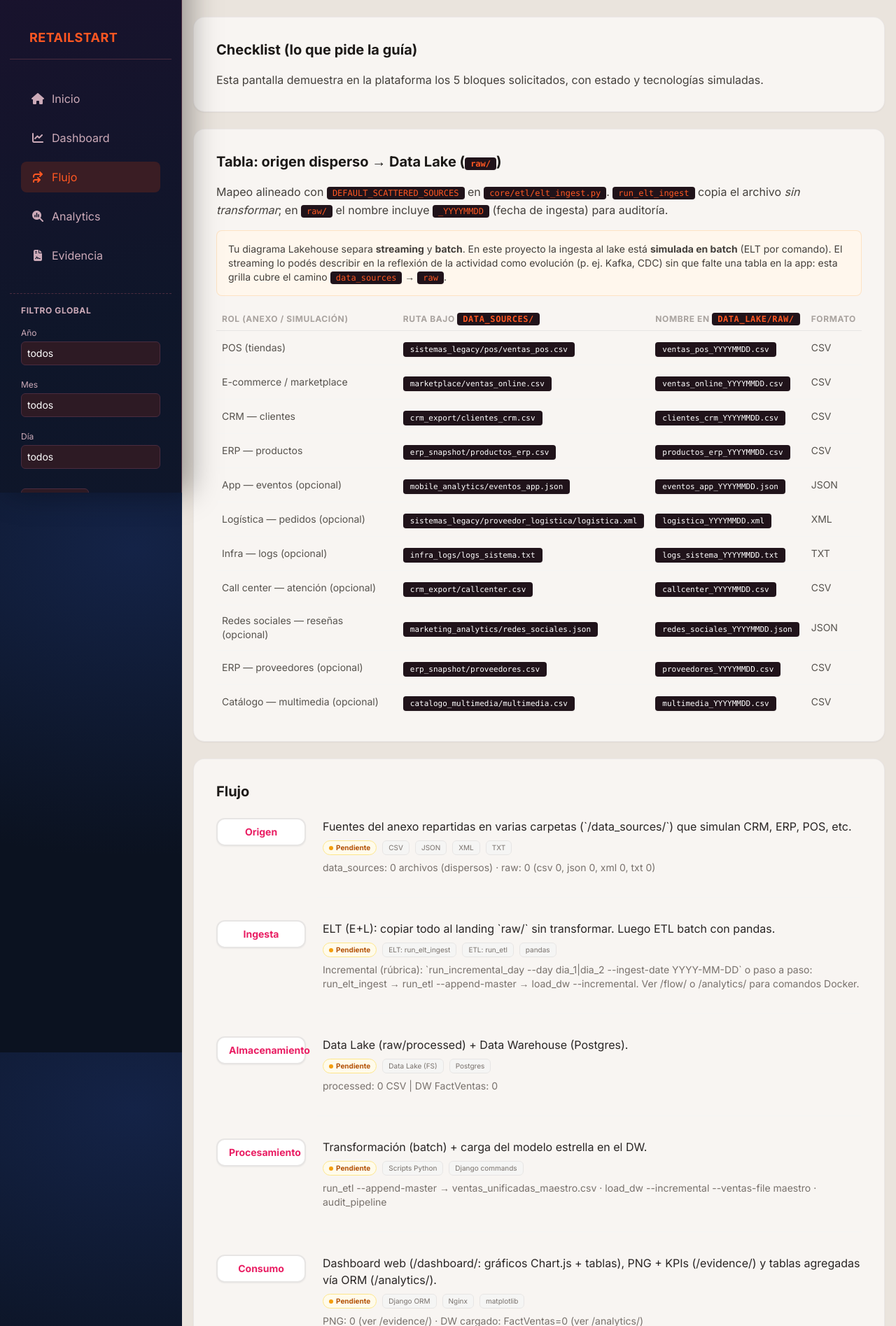
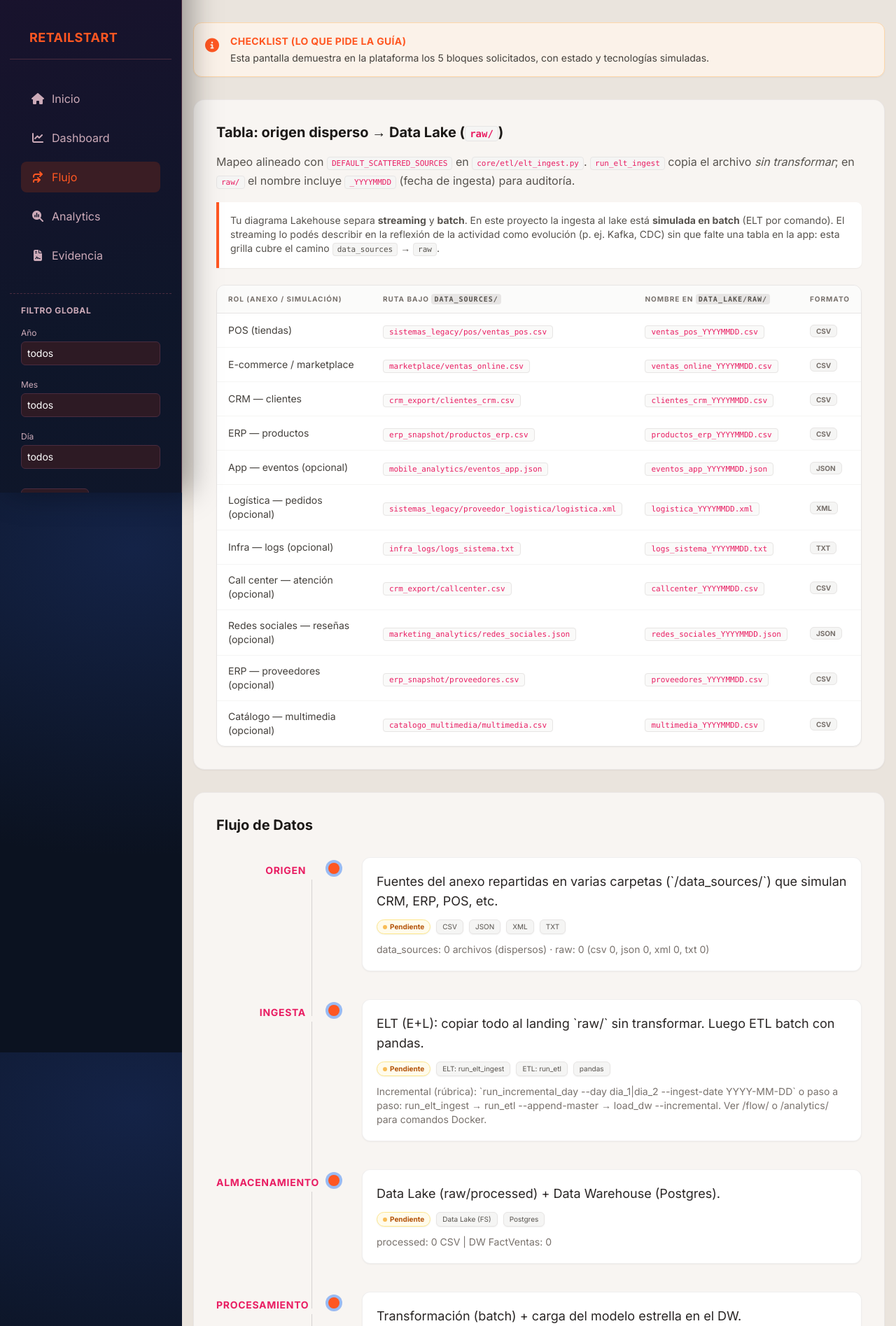
Before and after one commit to Tornadusk/RetailStart, a Django app: page /flow/ in a window 1280 px wide. Shown: the part 96-1991 px from the top of the page at 70% size. Run offline with Django 5.2, Linux system fonts and the light colour scheme; data that the repository does not hold is empty; some libraries are stand-ins or nearby versions.

Commit message:
cambios en css

```diff
--- a/backend/templates/core/flow.html
+++ b/backend/templates/core/flow.html
@@ -11,51 +11,61 @@
   <body class="appShell">
     {% include "core/includes/site_sidebar.html" %}
     <div class="appShell__main bg-bone-darker font-sans text-stone-700 min-h-screen">
-    <main class="container">
-      <header class="header">
-        <h1 class="title font-bold tracking-tight text-3xl text-stone-900 mb-2">Flujo completo</h1>
+    <main class="container py-8 max-w-6xl mx-auto">
+      <header class="mb-8">
+        <h1 class="font-bold tracking-tight text-3xl text-stone-900 mb-2">Flujo completo</h1>
         <p class="text-sm text-stone-500 font-medium mb-6">
           Origen &rarr; ELT (a raw) &rarr; ETL (a processed) &rarr; DW &rarr; consumo
         </p>
         {% include "core/includes/site_quick_nav.html" %}
       </header>
 
-      <section class="bg-bone-light border border-stone-300/40 rounded-2xl shadow-sm p-8 mb-6">
-        <h2 class="text-xl font-bold text-stone-900 mb-4">Checklist (lo que pide la guía)</h2>
-        <p class="text-stone-700 leading-relaxed">
+      <!-- Banner Informativo -->
+      <div class="bg-orange-50/80 border border-orange-200 rounded-xl p-4 mb-8 flex items-start gap-4 shadow-sm">
+        <i class="fa-solid fa-circle-info text-mars-accent text-xl mt-0.5"></i>
+        <div>
+          <h2 class="text-sm font-bold text-mars-accent mb-1 uppercase tracking-wide">Checklist (lo que pide la guía)</h2>
+          <p class="text-stone-700 text-sm">
             Esta pantalla demuestra en la plataforma los 5 bloques solicitados, con estado y tecnologías simuladas.
           </p>
-      </section>
+        </div>
+      </div>
 
-      <section class="bg-bone-light border border-stone-300/40 rounded-2xl shadow-sm p-8 mb-6">
-        <h2 class="text-xl font-bold text-stone-900 mb-4">Tabla: origen disperso &rarr; Data Lake (<code class="bg-mars-sidebar text-mars-accent font-mono text-xs px-2 py-0.5 rounded shadow-sm">raw/</code>)</h2>
-        <p class="text-stone-700 leading-relaxed mb-4">
-          Mapeo alineado con <code class="bg-mars-sidebar text-mars-accent font-mono text-xs px-2 py-0.5 rounded shadow-sm">DEFAULT_SCATTERED_SOURCES</code> en <code class="bg-mars-sidebar text-mars-accent font-mono text-xs px-2 py-0.5 rounded shadow-sm">core/etl/elt_ingest.py</code>.
-          <code class="bg-mars-sidebar text-mars-accent font-mono text-xs px-2 py-0.5 rounded shadow-sm">run_elt_ingest</code> copia el archivo <em>sin transformar</em>; en <code class="bg-mars-sidebar text-mars-accent font-mono text-xs px-2 py-0.5 rounded shadow-sm">raw/</code> el nombre incluye
-          <code class="bg-mars-sidebar text-mars-accent font-mono text-xs px-2 py-0.5 rounded shadow-sm">_YYYYMMDD</code> (fecha de ingesta) para auditoría.
+      <!-- Sección Tabla -->
+      <section class="bg-bone-light border border-stone-300/40 rounded-2xl shadow-sm p-6 md:p-8 mb-8">
+        <h2 class="text-xl font-bold text-stone-900 mb-4">Tabla: origen disperso &rarr; Data Lake (<code class="bg-stone-100 text-mars-secondary border border-stone-200 font-mono text-sm px-1.5 py-0.5 rounded">raw/</code>)</h2>
+
+        <p class="text-stone-600 leading-relaxed mb-4 text-sm md:text-base">
+          Mapeo alineado con <code class="bg-stone-100 text-mars-secondary border border-stone-200 font-mono text-[11px] px-1.5 py-0.5 rounded">DEFAULT_SCATTERED_SOURCES</code> en <code class="bg-stone-100 text-mars-secondary border border-stone-200 font-mono text-[11px] px-1.5 py-0.5 rounded">core/etl/elt_ingest.py</code>.
+          <code class="bg-stone-100 text-mars-secondary border border-stone-200 font-mono text-[11px] px-1.5 py-0.5 rounded">run_elt_ingest</code> copia el archivo <em>sin transformar</em>; en <code class="bg-stone-100 text-mars-secondary border border-stone-200 font-mono text-[11px] px-1.5 py-0.5 rounded">raw/</code> el nombre incluye
+          <code class="bg-stone-100 text-mars-secondary border border-stone-200 font-mono text-[11px] px-1.5 py-0.5 rounded">_YYYYMMDD</code> (fecha de ingesta) para auditoría.
         </p>
-        <div class="bg-orange-50 border border-orange-200/60 rounded-lg p-4 text-sm text-stone-700 mb-6">
+
+        <div class="bg-white border-l-4 border-mars-accent rounded-r-lg p-4 text-sm text-stone-600 mb-6 shadow-sm">
           Tu diagrama Lakehouse separa <strong>streaming</strong> y <strong>batch</strong>. En este proyecto la ingesta al lake está
           <strong>simulada en batch</strong> (ELT por comando). El streaming lo podés describir en la reflexión de la actividad como evolución
-          (p. ej. Kafka, CDC) sin que falte una tabla en la app: esta grilla cubre el camino <code class="bg-mars-sidebar text-mars-accent font-mono text-xs px-2 py-0.5 rounded shadow-sm">data_sources</code> &rarr; <code class="bg-mars-sidebar text-mars-accent font-mono text-xs px-2 py-0.5 rounded shadow-sm">raw</code>.
+          (p. ej. Kafka, CDC) sin que falte una tabla en la app: esta grilla cubre el camino <code class="bg-stone-100 text-stone-600 border border-stone-200 font-mono text-[11px] px-1.5 py-0.5 rounded">data_sources</code> &rarr; <code class="bg-stone-100 text-stone-600 border border-stone-200 font-mono text-[11px] px-1.5 py-0.5 rounded">raw</code>.
         </div>
-        <div class="overflow-x-auto">
-          <table class="w-full text-left border-collapse">
-            <thead>
+
+        <div class="border border-stone-200 rounded-xl overflow-x-auto bg-white shadow-sm">
+          <table class="w-full text-left border-collapse min-w-[600px]">
+            <thead class="bg-stone-50/80 border-b border-stone-200">
               <tr>
-                <th class="text-xs font-bold uppercase tracking-wider text-stone-400 border-b border-stone-200 pb-2 px-2">Rol (anexo / simulación)</th>
-                <th class="text-xs font-bold uppercase tracking-wider text-stone-400 border-b border-stone-200 pb-2 px-2">Ruta bajo <code class="bg-mars-sidebar text-mars-accent font-mono text-xs px-2 py-0.5 rounded shadow-sm">data_sources/</code></th>
-                <th class="text-xs font-bold uppercase tracking-wider text-stone-400 border-b border-stone-200 pb-2 px-2">Nombre en <code class="bg-mars-sidebar text-mars-accent font-mono text-xs px-2 py-0.5 rounded shadow-sm">data_lake/raw/</code></th>
-                <th class="text-xs font-bold uppercase tracking-wider text-stone-400 border-b border-stone-200 pb-2 px-2">Formato</th>
+                <th class="text-[10px] font-bold uppercase tracking-widest text-stone-500 py-3 px-4">Rol (anexo / simulación)</th>
+                <th class="text-[10px] font-bold uppercase tracking-widest text-stone-500 py-3 px-4">Ruta bajo <code class="bg-stone-200 text-stone-600 font-mono text-[10px] px-1 py-0.5 rounded">data_sources/</code></th>
+                <th class="text-[10px] font-bold uppercase tracking-widest text-stone-500 py-3 px-4">Nombre en <code class="bg-stone-200 text-stone-600 font-mono text-[10px] px-1 py-0.5 rounded">data_lake/raw/</code></th>
+                <th class="text-[10px] font-bold uppercase tracking-widest text-stone-500 py-3 px-4">Formato</th>
               </tr>
             </thead>
-            <tbody>
+            <tbody class="divide-y divide-stone-100">
               {% for row in lake_route_rows %}
-                <tr class="border-b border-stone-100 last:border-0 hover:bg-stone-50/50 transition-colors">
-                  <td class="py-3 px-2 text-sm text-stone-600">{{ row.rol }}</td>
-                  <td class="py-3 px-2"><code class="bg-mars-sidebar text-white font-mono text-[11px] px-2.5 py-1 rounded shadow-sm">{{ row.sources_path }}</code></td>
-                  <td class="py-3 px-2"><code class="bg-mars-sidebar text-white font-mono text-[11px] px-2.5 py-1 rounded shadow-sm">{{ row.raw_landing }}</code></td>
-                  <td class="py-3 px-2 text-sm text-stone-600">{{ row.formato }}</td>
+                <tr class="hover:bg-orange-50/30 transition-colors">
+                  <td class="py-3 px-4 text-sm text-stone-700 font-medium">{{ row.rol }}</td>
+                  <td class="py-3 px-4"><code class="bg-stone-50 text-mars-secondary border border-stone-200 font-mono text-[11px] px-2 py-0.5 rounded">{{ row.sources_path }}</code></td>
+                  <td class="py-3 px-4"><code class="bg-stone-50 text-mars-secondary border border-stone-200 font-mono text-[11px] px-2 py-0.5 rounded">{{ row.raw_landing }}</code></td>
+                  <td class="py-3 px-4 text-sm text-stone-600">
+                    <span class="bg-stone-100 text-stone-500 border border-stone-200 text-[10px] font-bold px-2 py-0.5 rounded-md uppercase">{{ row.formato }}</span>
+                  </td>
                 </tr>
               {% endfor %}
             </tbody>
@@ -63,45 +73,56 @@
         </div>
       </section>
 
-      <section class="bg-bone-light border border-stone-300/40 rounded-2xl shadow-sm p-8 mb-6">
-        <h2 class="text-xl font-bold text-stone-900 mb-6">Flujo</h2>
-        <div class="flex flex-col space-y-8">
+      <!-- Sección Flujo (Línea de tiempo) -->
+      <section class="bg-bone-light border border-stone-300/40 rounded-2xl shadow-sm p-6 md:p-8 mb-8">
+        <h2 class="text-xl font-bold text-stone-900 mb-8">Flujo de Datos</h2>
+        <div class="relative pl-2 md:pl-0">
           {% for s in steps %}
-            <div class="flex flex-col md:flex-row gap-6 items-start">
-              <div class="bg-white border-2 border-stone-200 rounded-xl px-4 py-2 text-sm font-bold text-mars-secondary shadow-sm text-center w-32 shrink-0">
-                {{ s.name }}
+            <div class="relative flex gap-4 md:gap-8 items-start group">
+              <!-- Linea conectora -->
+              {% if not forloop.last %}
+                <div class="absolute left-[5.5rem] md:left-[8.5rem] top-8 bottom-[-1.5rem] w-px bg-stone-300 group-last:hidden"></div>
+              {% endif %}
+
+              <!-- Izquierda: Título -->
+              <div class="w-20 md:w-32 pt-1.5 text-right shrink-0">
+                <span class="text-xs md:text-sm font-bold text-mars-secondary uppercase tracking-wider">{{ s.name }}</span>
               </div>
-              <div class="flex-1 flex flex-col space-y-2">
-                <p class="text-stone-800 font-medium">{{ s.desc }}</p>
-                <div class="flex flex-wrap items-center gap-2">
+
+              <!-- Centro: Punto -->
+              <div class="relative z-10 w-3 h-3 md:w-4 md:h-4 rounded-full bg-mars-accent shrink-0 mt-2 ring-4 ring-bone-light shadow-sm"></div>
+
+              <!-- Derecha: Tarjeta de Contenido -->
+              <div class="flex-1 pb-10">
+                <div class="bg-white border border-stone-200/60 rounded-xl p-5 shadow-sm hover:shadow-md transition-shadow">
+                  <p class="text-stone-800 font-medium mb-3 md:text-lg">{{ s.desc }}</p>
+                  <div class="flex flex-wrap items-center gap-2 mb-3">
                     {% if s.status_ok %}
-                    <span class="text-emerald-700 bg-emerald-50 border border-emerald-200 text-[10px] font-bold px-2 py-0.5 rounded-full flex items-center gap-1">
+                      <span class="text-emerald-700 bg-emerald-50 border border-emerald-200 text-[10px] font-bold px-2 py-0.5 rounded-full flex items-center gap-1 shadow-sm">
                         <span class="w-1.5 h-1.5 rounded-full bg-emerald-500"></span>OK
                       </span>
                     {% else %}
-                    <span class="text-amber-700 bg-amber-50 border border-amber-200 text-[10px] font-bold px-2 py-0.5 rounded-full flex items-center gap-1">
-                      <span class="w-1.5 h-1.5 rounded-full bg-amber-500"></span>Pendiente
+                      <span class="text-amber-700 bg-amber-50 border border-amber-200 text-[10px] font-bold px-2 py-0.5 rounded-full flex items-center gap-1 shadow-sm">
+                        <span class="w-1.5 h-1.5 rounded-full bg-amber-500 animate-pulse"></span>Pendiente
                       </span>
                     {% endif %}
                     {% for t in s.tech %}
-                    <span class="text-stone-500 bg-stone-100 border border-stone-200 text-[10px] font-medium px-2 py-0.5 rounded-md">{{ t }}</span>
+                      <span class="text-stone-600 bg-stone-100 border border-stone-200 text-[10px] font-medium px-2 py-0.5 rounded-md shadow-sm">{{ t }}</span>
                     {% endfor %}
                   </div>
-                <p class="text-stone-500 text-sm mt-1">{{ s.details }}</p>
+                  <p class="text-stone-500 text-xs md:text-sm leading-relaxed mt-2">{{ s.details }}</p>
                 </div>
               </div>
-            {% if not forloop.last %}
-              <div class="border-b border-stone-100 ml-36"></div>
-            {% endif %}
+            </div>
           {% endfor %}
         </div>
       </section>
 
-      <section class="bg-bone-light border border-stone-300/40 rounded-2xl shadow-sm p-8 mb-6">
+      <section class="bg-bone-light border border-stone-300/40 rounded-2xl shadow-sm p-6 md:p-8 mb-8">
         <h2 class="text-xl font-bold text-stone-900 mb-4">Pipeline y cargas incrementales (Día 1 &rarr; Día 2)</h2>
         <p class="text-stone-700 leading-relaxed mb-6">
-          Evidencia obligatoria de la rúbrica: cada día agrega archivos en <code class="bg-mars-sidebar text-mars-accent font-mono text-xs px-2 py-0.5 rounded shadow-sm">raw/</code>,
-          filas en el maestro <code class="bg-mars-sidebar text-mars-accent font-mono text-xs px-2 py-0.5 rounded shadow-sm">processed/</code> y hechos en <code class="bg-mars-sidebar text-mars-accent font-mono text-xs px-2 py-0.5 rounded shadow-sm">FactVentas</code> sin borrar el histórico.
+          Evidencia obligatoria de la rúbrica: cada día agrega archivos en <code class="bg-stone-100 text-mars-secondary border border-stone-200 font-mono text-[11px] px-1.5 py-0.5 rounded">raw/</code>,
+          filas en el maestro <code class="bg-stone-100 text-mars-secondary border border-stone-200 font-mono text-[11px] px-1.5 py-0.5 rounded">processed/</code> y hechos en <code class="bg-stone-100 text-mars-secondary border border-stone-200 font-mono text-[11px] px-1.5 py-0.5 rounded">FactVentas</code> sin borrar el histórico.
         </p>
         {% include "core/includes/pipeline_docker_commands.html" %}
       </section>
--- a/backend/templates/core/includes/pipeline_docker_commands.html
+++ b/backend/templates/core/includes/pipeline_docker_commands.html
@@ -7,14 +7,14 @@ Incluida desde analytics, home, evidence y flow.
 <div class="mt-2 w-full">
 
   <p class="text-lg text-stone-700 mb-8 leading-relaxed">
-    Desde la raíz del repo (junto a <code class="bg-[#20131a] text-[#ff5722] px-2 py-1 rounded text-sm shadow-sm">docker-compose.yml</code>), con <code class="bg-[#20131a] text-[#ff5722] px-2 py-1 rounded text-sm shadow-sm">docker compose up</code> en marcha.
-    Cada carga recorre <strong class="border-b-2 border-[#ff5722] pb-0.5 text-stone-900">las cuatro capas en orden</strong> (la rúbrica pide ver este crecimiento Día 1 -> Día 2):
+    Desde la raíz del repo (junto a <code class="bg-stone-100 text-mars-secondary border border-stone-200 px-2 py-1 rounded text-sm shadow-sm">docker-compose.yml</code>), con <code class="bg-stone-100 text-mars-secondary border border-stone-200 px-2 py-1 rounded text-sm shadow-sm">docker compose up</code> en marcha.
+    Cada carga recorre <strong class="border-b-2 border-mars-accent pb-0.5 text-stone-900">las cuatro capas en orden</strong> (la rúbrica pide ver este crecimiento Día 1 -> Día 2):
   </p>
 
   <div class="bg-[#EAE4DD] rounded-2xl p-6 flex flex-col md:flex-row items-center md:items-stretch gap-4 overflow-x-auto mb-10 shadow-inner border border-stone-300/40">
     <div class="bg-white rounded-xl shadow-sm p-4 flex-1 min-w-[200px] flex flex-col border border-stone-200">
-      <div class="text-[#ff5722] font-bold text-lg mb-3 flex items-center">
-        <span class="bg-[#ff5722]/10 text-[#ff5722] font-bold w-6 h-6 inline-flex items-center justify-center rounded-full text-sm mr-2">1</span>
+      <div class="text-mars-accent font-bold text-lg mb-3 flex items-center">
+        <span class="bg-mars-accent/10 text-mars-accent font-bold w-6 h-6 inline-flex items-center justify-center rounded-full text-sm mr-2">1</span>
         Origen
       </div>
       <div class="bg-stone-50 border border-stone-200 text-stone-500 font-mono text-sm p-2 rounded mt-auto break-all">data_sources/dia_N/</div>
@@ -23,8 +23,8 @@ Incluida desde analytics, home, evidence y flow.
     <div class="text-stone-400 font-bold text-2xl flex items-center justify-center rotate-90 md:rotate-0" aria-hidden="true">&#8594;</div>
 
     <div class="bg-white rounded-xl shadow-sm p-4 flex-1 min-w-[200px] flex flex-col border border-stone-200">
-      <div class="text-[#ff5722] font-bold text-lg mb-3 flex items-center">
-        <span class="bg-[#ff5722]/10 text-[#ff5722] font-bold w-6 h-6 inline-flex items-center justify-center rounded-full text-sm mr-2">2</span>
+      <div class="text-mars-accent font-bold text-lg mb-3 flex items-center">
+        <span class="bg-mars-accent/10 text-mars-accent font-bold w-6 h-6 inline-flex items-center justify-center rounded-full text-sm mr-2">2</span>
         Raw
       </div>
       <div class="bg-stone-50 border border-stone-200 text-stone-500 font-mono text-sm p-2 rounded mt-auto break-all">data_lake/raw/</div>
@@ -33,8 +33,8 @@ Incluida desde analytics, home, evidence y flow.
     <div class="text-stone-400 font-bold text-2xl flex items-center justify-center rotate-90 md:rotate-0" aria-hidden="true">&#8594;</div>
 
     <div class="bg-white rounded-xl shadow-sm p-4 flex-1 min-w-[200px] flex flex-col border border-stone-200">
-      <div class="text-[#ff5722] font-bold text-lg mb-3 flex items-center">
-        <span class="bg-[#ff5722]/10 text-[#ff5722] font-bold w-6 h-6 inline-flex items-center justify-center rounded-full text-sm mr-2">3</span>
+      <div class="text-mars-accent font-bold text-lg mb-3 flex items-center">
+        <span class="bg-mars-accent/10 text-mars-accent font-bold w-6 h-6 inline-flex items-center justify-center rounded-full text-sm mr-2">3</span>
         Processed
       </div>
       <div class="bg-stone-50 border border-stone-200 text-stone-500 font-mono text-sm p-2 rounded mt-auto break-all">processed/maestro</div>
@@ -43,8 +43,8 @@ Incluida desde analytics, home, evidence y flow.
     <div class="text-stone-400 font-bold text-2xl flex items-center justify-center rotate-90 md:rotate-0" aria-hidden="true">&#8594;</div>
 
     <div class="bg-white rounded-xl shadow-sm p-4 flex-1 min-w-[200px] flex flex-col border border-stone-200">
-      <div class="text-[#ff5722] font-bold text-lg mb-3 flex items-center">
-        <span class="bg-[#ff5722]/10 text-[#ff5722] font-bold w-6 h-6 inline-flex items-center justify-center rounded-full text-sm mr-2">4</span>
+      <div class="text-mars-accent font-bold text-lg mb-3 flex items-center">
+        <span class="bg-mars-accent/10 text-mars-accent font-bold w-6 h-6 inline-flex items-center justify-center rounded-full text-sm mr-2">4</span>
         DW
       </div>
       <div class="bg-stone-50 border border-stone-200 text-stone-500 font-mono text-sm p-2 rounded mt-auto break-all">FactVentas (Postgres)</div>
@@ -52,8 +52,8 @@ Incluida desde analytics, home, evidence y flow.
   </div>
 
   <p class="text-stone-800 mb-10 leading-relaxed text-lg">
-    <code class="bg-[#20131a] text-white font-mono rounded px-1.5 py-0.5 text-sm">run_incremental_day</code> ejecuta los pasos 1-4 en un solo comando.
-    <code class="bg-[#20131a] text-white font-mono rounded px-1.5 py-0.5 text-sm">audit_pipeline</code> muestra conteos en raw, processed y DW para la evidencia del informe.
+    <code class="bg-stone-100 text-mars-secondary border border-stone-200 font-mono rounded px-1.5 py-0.5 text-sm">run_incremental_day</code> ejecuta los pasos 1-4 en un solo comando.
+    <code class="bg-stone-100 text-mars-secondary border border-stone-200 font-mono rounded px-1.5 py-0.5 text-sm">audit_pipeline</code> muestra conteos en raw, processed y DW para la evidencia del informe.
   </p>
 
   <h4 class="text-mars-secondary font-bold text-2xl mb-10">Opción A — Un comando por día (recomendado en la demo)</h4>
```
Lines whose indentation alone changed are shown as unchanged.
